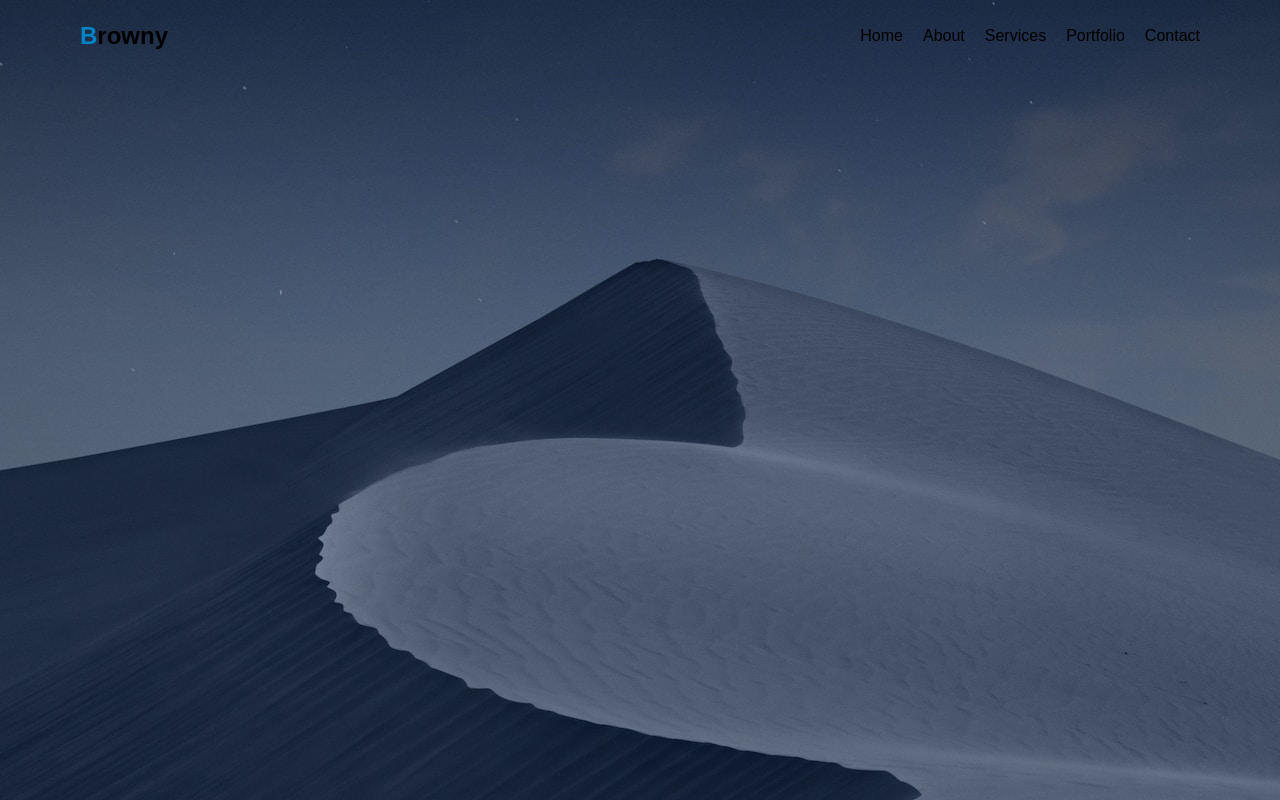
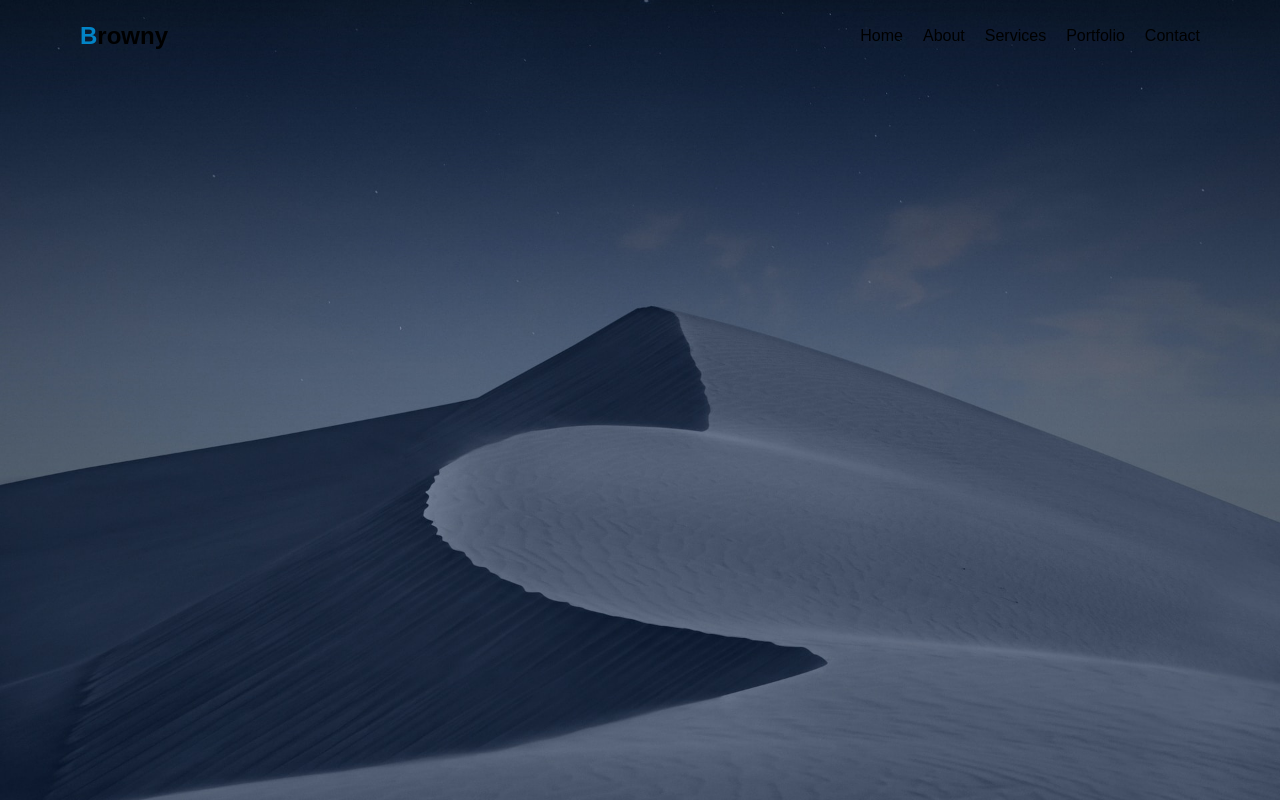
Before and after one commit to codingbrowny/codingbrowny.github.io, a Next.js app: page / in a window 1280 px wide. Built offline with nearby package versions, Linux system fonts and the light colour scheme.

Commit message:
hero background

```diff
--- a/src/app/globals.css
+++ b/src/app/globals.css
@@ -8,5 +8,9 @@
 
 /* Hero */
 .hero-wrapper {
-  background: url("/images/hero-bg-4.jpg") no-repeat center scroll;
+  background-image: url("/images/hero-bg-4.jpg");
+  background-repeat: no-repeat;
+  background-attachment: scroll;
+  background-size: cover;
+  background-position: center center;
 }
```
